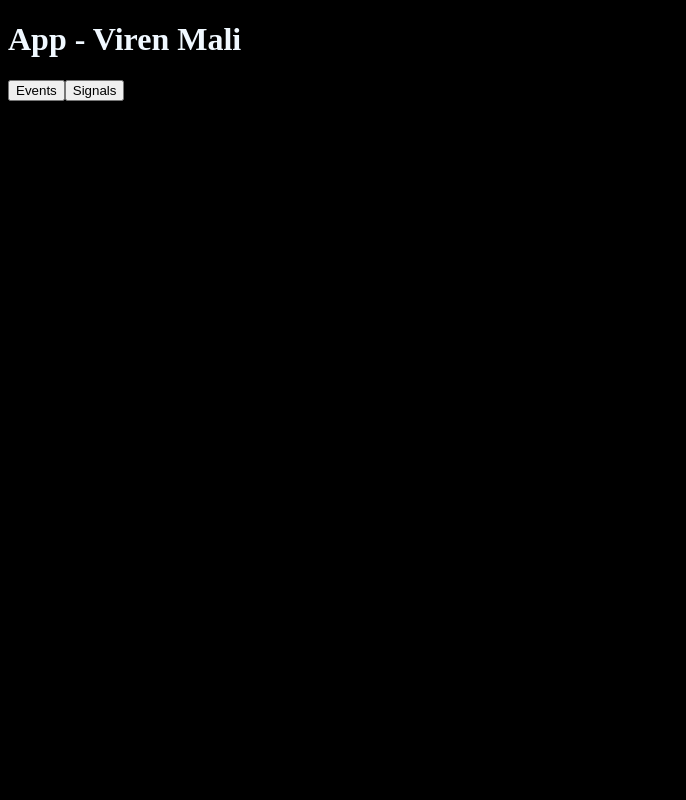
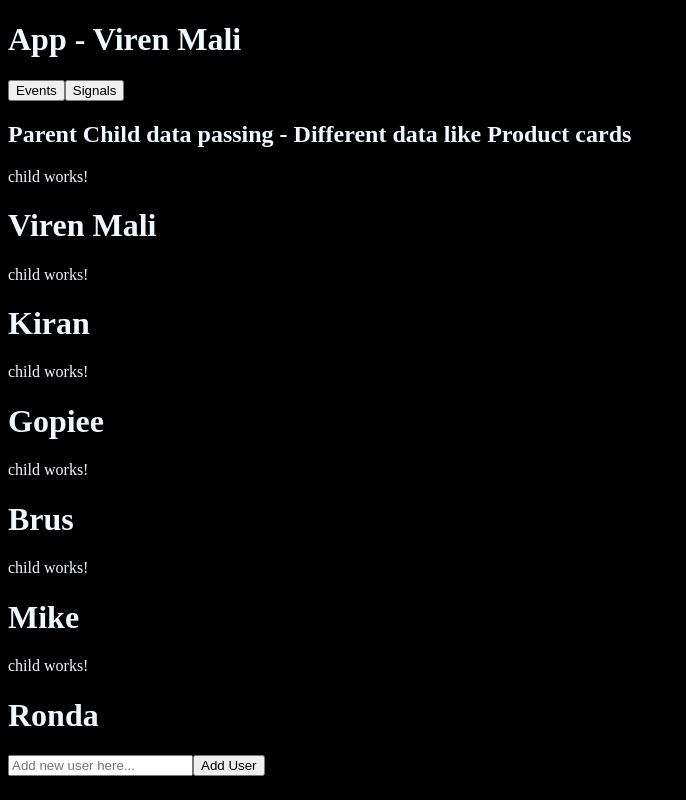
Before and after one commit to Virendra1807/Angular-Revision, an Angular app: page / in a window 1280 px wide. Shown: the whole page, without its empty margins (0-686 px from the left). Built offline with nearby package versions, Linux system fonts and the light colour scheme.

Commit message:
Parent to Child Data Passing

```diff
--- a/src/app/app.html
+++ b/src/app/app.html
@@ -3,6 +3,17 @@
 <button routerLink="/events">Events</button>
 <button routerLink="/signals">Signals</button>
 
+<h2>Parent Child data passing - Different data like Product cards</h2>
 
+<app-child [userName]="userName()"></app-child>
+<app-child [userName]="'Kiran'"></app-child>
+<app-child [userName]="'Gopiee'"></app-child>
+
+@for(user of users(); track $index){
+<app-child [userName]="user"></app-child>
+}
+
+<input type="text" [value]="newUser()" (input)="newUser.set($event.target.value)" placeholder="Add new user here...">
+<button (click)="AddNewUser()">Add User</button>
 
 <router-outlet></router-outlet>
--- a/src/app/app.ts
+++ b/src/app/app.ts
@@ -1,13 +1,25 @@
 import { Component, signal } from '@angular/core';
 import { RouterLink, RouterOutlet } from '@angular/router';
+import { Child } from './child/child';
 
 @Component({
   selector: 'app-root',
-  imports: [RouterOutlet, RouterLink],
+  imports: [RouterOutlet, RouterLink, Child],
   templateUrl: './app.html',
   styleUrl: './app.css'
 })
 export class App {
   protected readonly title = signal('angular-tut');
 
+  userName = signal("Viren Mali");
+
+  users = signal(["Brus", "Mike", 'Ronda']);
+
+  newUser = signal("");
+
+  AddNewUser() {
+    this.users.update(item => [...item, this.newUser()]);
+    this.newUser.set("");
+  }
+
 }
--- /dev/null
+++ b/src/app/child/child.html
@@ -0,0 +1,3 @@
+<p>child works!</p>
+
+<h1>{{userName}}</h1>
--- /dev/null
+++ b/src/app/child/child.ts
@@ -0,0 +1,15 @@
+import { Component, Input } from '@angular/core';
+
+@Component({
+  selector: 'app-child',
+  imports: [],
+  templateUrl: './child.html',
+  styleUrl: './child.css',
+})
+export class Child {
+
+  @Input() userName!: string;
+
+
+
+}
```
Also changed, not shown: src/app/child/child.css (added), 1 other file (tests, documents, lock files or other folders).
